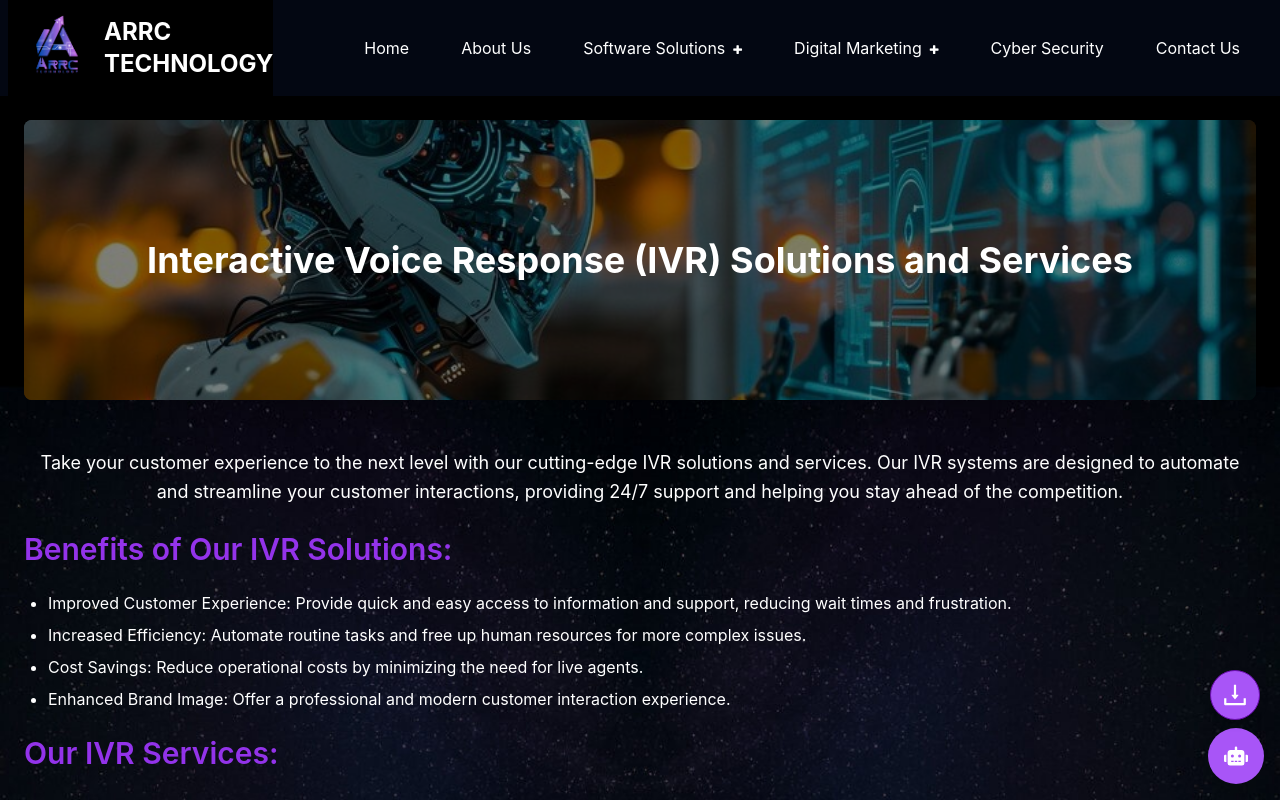
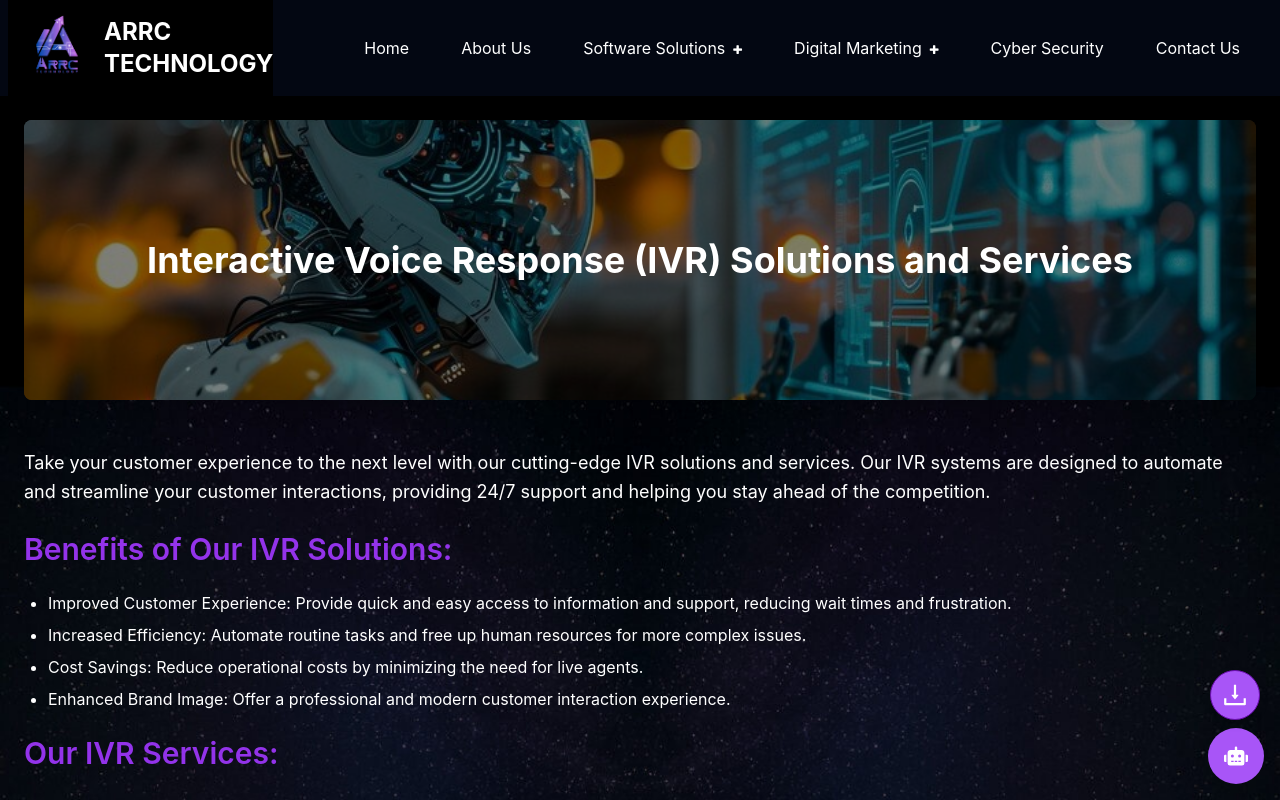
Before and after one commit to Seema-Ughade/Arrc-frontend, a React (Vite) app: page /ivr-solutions in a window 1280 px wide. Shown: the top 800 px of the page. Built offline with nearby package versions, Linux system fonts and the light colour scheme.

Commit message:
updated code

```diff
--- a/src/components/pages/ServicesPages/IVRContent.jsx
+++ b/src/components/pages/ServicesPages/IVRContent.jsx
@@ -31,7 +31,7 @@ const IVRContent = () => {
 
       {/* Main Content */}
       <motion.div
-        className="text-center"
+        className=""
         initial={{ opacity: 0, y: -50 }}
         animate={{ opacity: 1, y: 0 }}
         transition={{ duration: 1 }}
```
Also changed, not shown: 1 other file (tests, documents, lock files or other folders).
